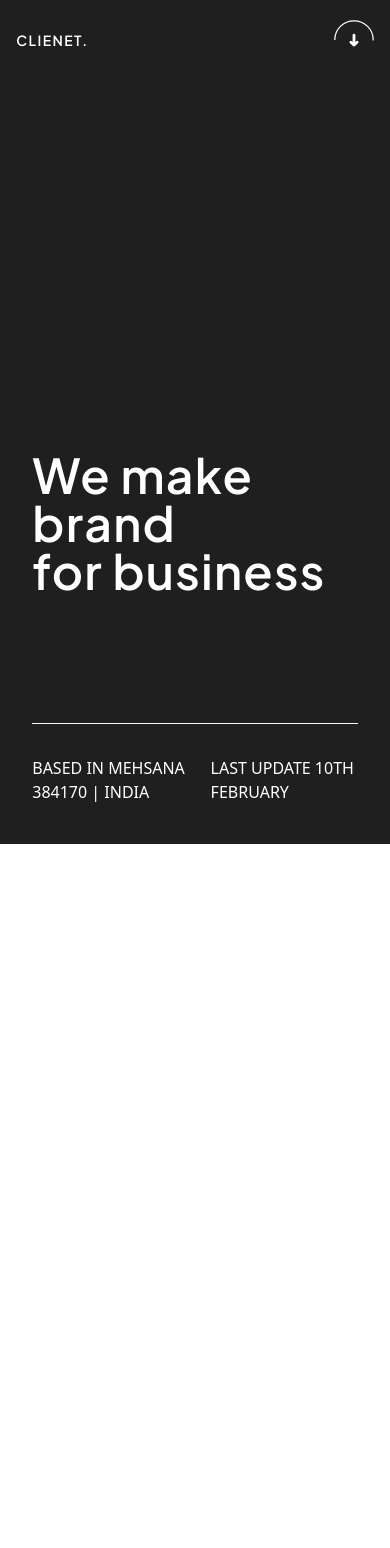
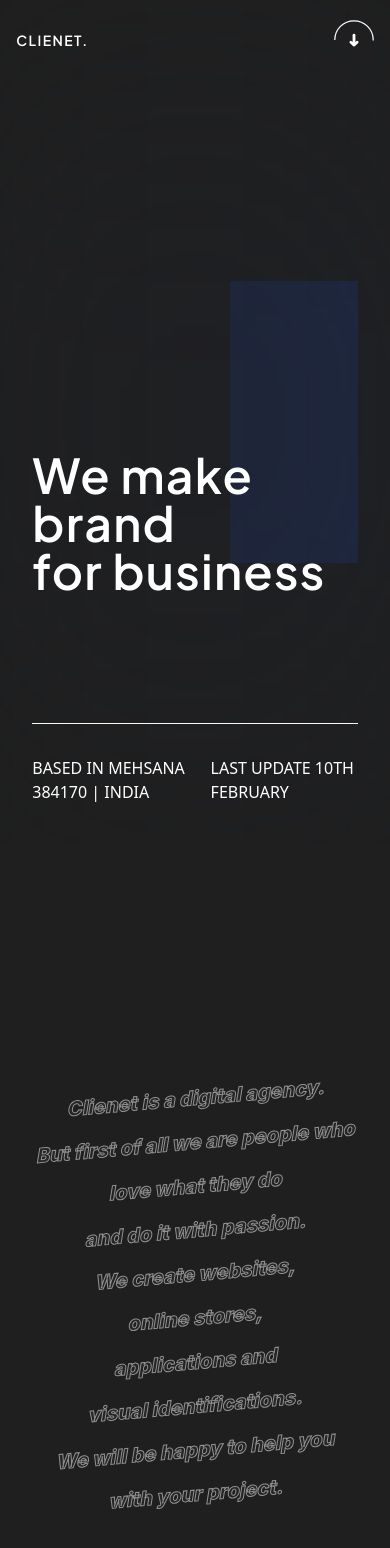
Before and after one commit to Mahavir-2003/Clienet, a Next.js app: page / in a window 390 px wide. Shown: the top 1548 px of the page. Before the commit the page ends 844 px from the top, so only its background shows below. Built offline with nearby package versions, Linux system fonts and the light colour scheme.

Commit message:
added About section in index page

```diff
--- a/components/HomePage/Intro.tsx
+++ b/components/HomePage/Intro.tsx
@@ -66,7 +66,9 @@ const Intro: React.FC = () => {
   }, [currentWordIndex]);
 
   return (
-    <div className="w-screen h-screen relative bg-primary-dark flex justify-center">
+    <div className="w-screen h-screen relative -z-20 bg-primary-dark flex justify-center items-center">
+      <div className="width-change absolute w-2/3 h-1/3 -z-10 bg-blue-700"></div>
+      <div  style={{backdropFilter : "blur(200px)"}}  className="w-full h-full flex justify-center items-center">
       <div className="h-full w-11/12 sm:w-10/12 flex flex-col justify-end items-start text-white pb-10 gap-y-4 px-4 sm:px-0">
         <div className="intro-lines pb-28 text-5xl md:text-8xl font-semibold font-primary  sm:gap-y-8 lg:text-8xl xl:text-9xl flex flex-col tracking-wide overflow-hidden">
           <h1 className="overflow-hidden">
@@ -95,6 +97,7 @@ const Intro: React.FC = () => {
           </div>
         </div>
       </div>
+      </div>
     </div>
   );
 };
--- /dev/null
+++ b/components/HomePage/TextReveal.tsx
@@ -0,0 +1,49 @@
+import React, { useEffect } from 'react';
+import { gsap } from 'gsap';
+import { ScrollTrigger } from 'gsap/dist/ScrollTrigger';
+
+// Initialize GSAP and register ScrollTrigger plugin
+gsap.registerPlugin(ScrollTrigger);
+
+const paragraph =
+  "Clienet is a digital agency.; But first of all we are people who ; love what they do ; and do it with passion. ; We create websites, ; online stores, ; applications and ; visual identifications. ; We will be happy to help you ; with your project."
+
+const TextReveal: React.FC = () => {
+  useEffect(() => {
+    // Create a timeline with the desired animation
+    const tl = gsap.to(".para-container p", {
+      backgroundPositionX: "0%",
+      duration: 3,
+      stagger: 1,
+      scrollTrigger: {
+        trigger: ".para-container",
+        scrub: 1.6,
+        start: "top center",
+        end: "bottom center"
+      },
+       /*make animation more smooth*/
+      ease: "power2.inOut",
+    });
+
+    // Clean up the scroll trigger when the component is unmounted
+    return () => {
+      tl.kill();
+    };
+  }, []);
+
+
+  return (
+    <div className='w-screen min-h-screen bg-primary-dark flex justify-center items-end pt-60 pb-60'>
+      <div className="para-container text-primary-light text-xl font-bold font-secondary sm:text-4xl sm:gap-y-8 lg:text-5xl xl:text-6xl 2xl:text-7xl xl:pt-72 xl:pb-72 gap-y-4 flex flex-col justify-center items-center">
+        {/* Render the paragraphs */}
+        {paragraph.split(';').map((item, index) => (
+          <React.Fragment key={index}>
+            <p>{item.trim()}</p>
+          </React.Fragment>
+        ))}
+      </div>
+    </div>
+  );
+};
+
+export default TextReveal;
--- a/components/Navbar.tsx
+++ b/components/Navbar.tsx
@@ -54,8 +54,25 @@ const Navbar: React.FC = () => {
     };
   }, [isMenuOpen]);
 
+  // to animate navbar on initial load
+  useEffect(() => {
+    const timeline = gsap.timeline();
+    timeline
+      .from(".nav-container", {
+        duration: 0.8,
+        opacity: 0,
+        ease: "expo.inOut",
+      })
+
+    // Cleanup the timeline when the component unmounts
+    return () => {
+      timeline.kill();
+    };
+  }
+  , []);
+
   return (
-    <header className="w-full h-auto top-0 left-0">
+    <header className="nav-container absolute w-full h-auto top-0 left-0">
       <nav className="bg-black w-full h-auto flex justify-center items-start relative">
         <div className="navbar z-40 absolute top-0 flex justify-between items-center w-11/12 sm:w-10/12 w- pt-5 lg:pt-8">
           <span className="logo">
--- a/components/PageTransition.tsx
+++ b/components/PageTransition.tsx
@@ -46,6 +46,7 @@ const PageTransition: React.FC = () => {
     return () => {
       router.events.off('routeChangeStart', handleRouteChange);
     };
+
   }, []);
 
   return (
--- a/package.json
+++ b/package.json
@@ -20,6 +20,7 @@
     "postcss": "8.4.24",
     "react": "18.2.0",
     "react-dom": "18.2.0",
+    "react-scroll": "^1.8.9",
     "tailwindcss": "3.3.2",
     "typescript": "5.1.3"
   },
--- a/pages/index.tsx
+++ b/pages/index.tsx
@@ -1,10 +1,11 @@
 import Intro from "@/components/HomePage/Intro";
-
+import TextReveal from "@/components/HomePage/TextReveal";
 
 export default function Home() {
   return (
     <>
      <Intro />
+     <TextReveal />
     </>
   )
 }
--- a/styles/globals.css
+++ b/styles/globals.css
@@ -1,53 +1,85 @@
-@import url('https://fonts.googleapis.com/css2?family=Inter:wght@100;400;800&family=Plus+Jakarta+Sans:wght@400;600;700;800&display=swap');
+@import url("https://fonts.googleapis.com/css2?family=Inter:wght@100;400;800&family=Plus+Jakarta+Sans:wght@400;600;700;800&display=swap");
 /* font-family: 'Inter', sans-serif;
 font-family: 'Plus Jakarta Sans', sans-serif; */
 @tailwind base;
 @tailwind components;
 @tailwind utilities;
 
-*{
+* {
   margin: 0;
   padding: 0;
 }
 
-html{
+html {
   scroll-behavior: smooth;
 }
 
-body{
-    background-color: #fff ;
+/*create css animation to expend and contract width and change background with hue*/
+@keyframes width {
+  0% {
+    width: 20%;
+    right: 0%;
+    opacity: 0;
+  }
+  100% {
+    width: 60%;
+    right: 25%;
+    opacity: 0.8;
+  }
+}
+
+.width-change {
+  animation: width 3.2s ease infinite alternate;
+}
+
+body {
+  background-color: #fff;
   width: 100vw;
 }
 
-body::-webkit-scrollbar{
+body::-webkit-scrollbar {
   width: 0px;
 }
 
-
-.link{
+.link {
   display: inline-flex;
   flex-direction: column;
   align-items: end;
 }
 
-.link:hover{
+.link:hover {
   align-items: start;
 }
 
-.link::after{
-    content: '';
+.link::after {
+  content: "";
   width: 0;
   height: 2px;
   background: #000;
   transition: width 0.4s;
 }
 
-
-.link:hover::after{
+.link:hover::after {
   width: 100%;
 }
 
-[data-name="circle"]{
+[data-name="circle"] {
   stroke-dashoffset: 0;
   stroke-dasharray: 97;
 }
+
+.para-container p {
+    background: linear-gradient(
+      to right,
+      rgb(255, 255, 255) 50%,
+      rgb(37, 37, 37) 50%
+    );
+    rotate: -5deg;
+    font-style: italic;
+    background-size: 200% 100%;
+    background-position-x: 100%;
+    color: transparent;
+    background-clip: text;
+    -webkit-background-clip: text;
+    -webkit-text-stroke: 1px rgba(255, 255, 255, 0.5);
+  }
```
Also changed, not shown: 1 other file (tests, documents, lock files or other folders). Lines whose indentation alone changed are shown as unchanged.
